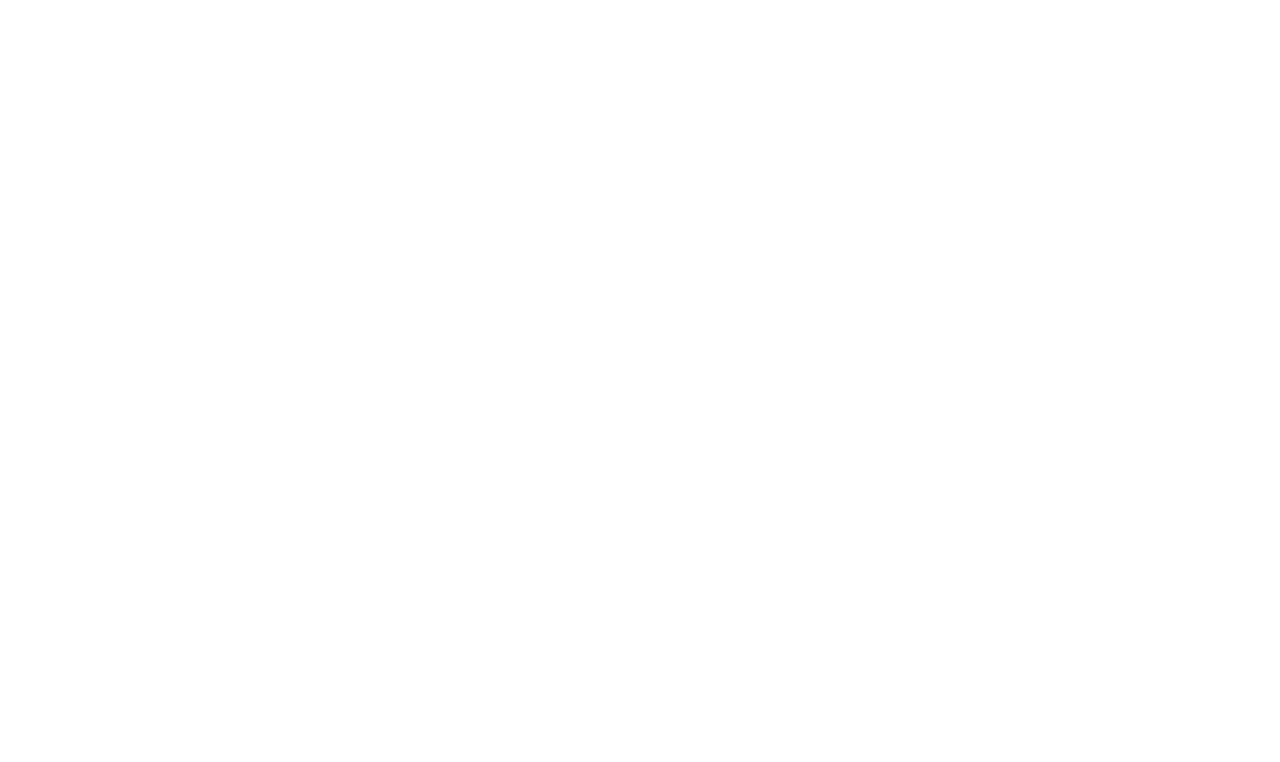
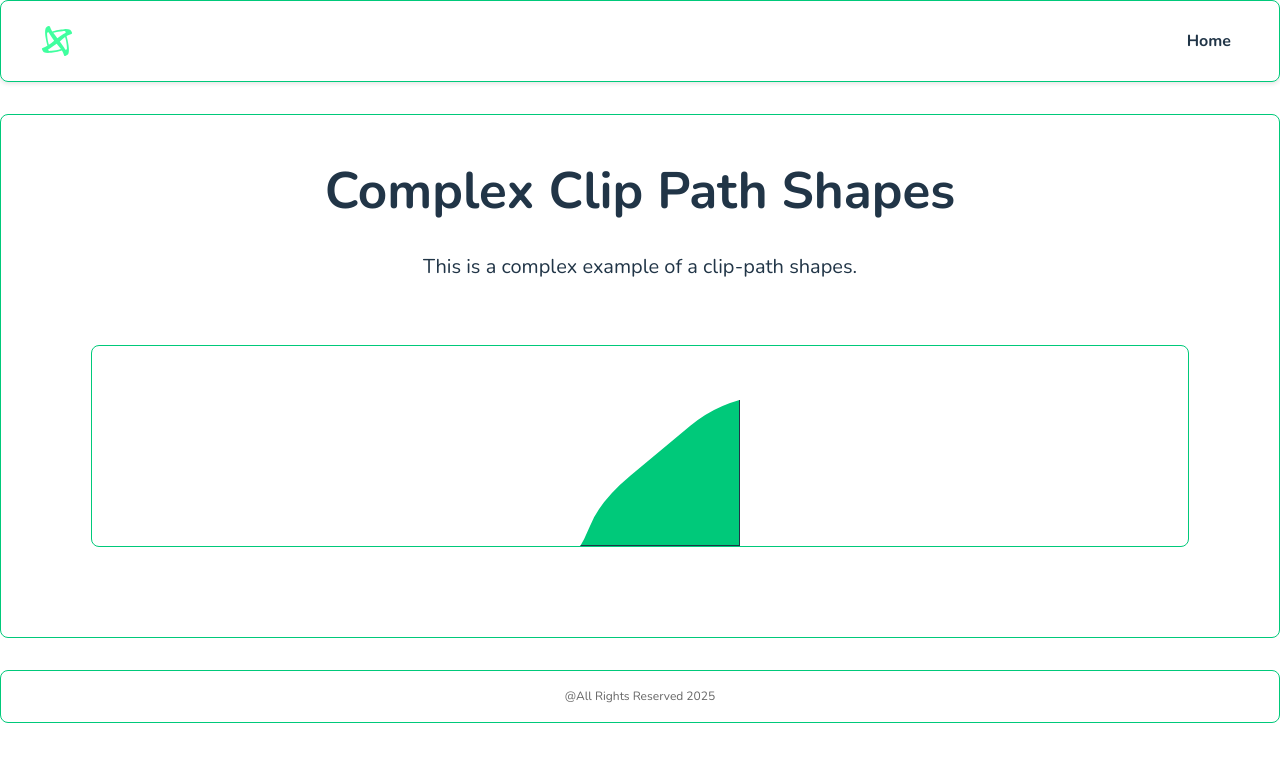
Before and after one commit to allasas11/css-clip-path-shapes, a React (Vite) app: page /complex-clip-path in a window 1280 px wide. Before the commit this address had no page. Shown: the top 762 px of the page. Built offline with nearby package versions, Linux system fonts and the light colour scheme.

Commit message:
more complex clip-path path function shape implemented

```diff
--- a/src/App.tsx
+++ b/src/App.tsx
@@ -2,6 +2,7 @@
 import Home from "./pages/HomePage";
 import MainPageLayout from "./layouts/MainPageLayout";
 import BasicClipPathShape from "./pages/BasicClipPathShape";
+import ComplexClipPathShape from "./pages/ComplexClipPathShape";
 
 function App() {
   return (
@@ -10,6 +11,7 @@
         <Route element={<MainPageLayout />}>
           <Route path="/" element={<Home />} />
           <Route path="/basic-clip-path" element={<BasicClipPathShape />} />
+          <Route path="/complex-clip-path" element={<ComplexClipPathShape />} />
 
         </Route>
       </Routes>
--- a/src/components/MainNavigation.module.scss
+++ b/src/components/MainNavigation.module.scss
@@ -28,3 +28,11 @@
    border-radius: 0.25rem;
    transition: background-color 0.3s, color 0.3s;
 }
+
+.logoContainer {
+   display: flex;
+   align-items: center;
+   justify-content: center;
+   height: 48px;
+   width: 48px;
+}
--- a/src/components/MainNavigation.tsx
+++ b/src/components/MainNavigation.tsx
@@ -4,7 +4,7 @@
   return (
     <nav className={styles.mainNavigation}>
       <div className={styles.logoContainer}>
-        Logo
+        <img src="/public/assets/Logo_1080x1080.svg" alt="Logo" className={styles.logoWrapper} />
       </div>
       <div className={styles.navigationContainer}>
         <ul className={styles.navigationList}>
--- a/src/index.css
+++ b/src/index.css
@@ -1,3 +1,9 @@
+*, *::before, *::after {
+  box-sizing: border-box;
+  margin: 0;
+  padding: 0;
+}
+
 :root {
   --bg-color: #242424;
   --text-color: #f9f9f9;
--- a/src/pages/BasicClipPathShape.tsx
+++ b/src/pages/BasicClipPathShape.tsx
@@ -3,8 +3,8 @@
 const BasicClipPathShape: React.FC = () => {
   return (
     <div>
-      <h1>Basic Clip Path Shape</h1>
-      <p>This is a basic example of a clip-path shape.</p>
+      <h1>Basic Clip Path Shapes</h1>
+      <p>This is a basic example of a clip-path shapes.</p>
       <ul className={styles.shapesListContainer}>
         <li className={styles.shapeItemCard}>
             <div className={styles.CircleShape}></div>
@@ -21,9 +21,6 @@
         <li className={styles.shapeItemCard}>
             <div className={styles.polygonShape}></div>
         </li>
-        <li className={styles.shapeItemCard}>
-            <div className={styles.pathShape}></div>
-        </li>
       </ul>
     </div>
   );
--- /dev/null
+++ b/src/pages/ComplexClipPathShape.module.scss
@@ -0,0 +1,27 @@
+.shapesListContainer {
+  max-width: 1280px;
+  margin: 0 auto;
+  padding: clamp(1rem, 2vw, 2rem);
+  list-style: none;
+  display: flex;
+  flex-wrap: wrap;
+}
+
+.shapeItemCard {
+  display: flex;
+  align-items: center;
+  justify-content: center;
+  flex-direction: column;
+  flex: 1 1 320px;
+  margin: 1rem;
+  border: 1px solid var(--accent-color);
+  border-radius: clamp(0.25rem, 1vw, 0.5rem);
+}
+
+.pathFunctionShape {
+  width: 200px;
+  height: 200px;
+  background-color: var(--accent-color);
+  clip-path: path('M20,230 Q40,205 50,180 T90,130 T150,80 T220,50 T290,20 L290,230 Z');
+  border: 1px solid var(--text-color);
+}
--- /dev/null
+++ b/src/pages/ComplexClipPathShape.tsx
@@ -0,0 +1,16 @@
+import styles from "./ComplexClipPathShape.module.scss";
+
+const ComplexClipPathShape: React.FC = () => {
+  return (
+    <div>
+      <h1>Complex Clip Path Shapes</h1>
+      <p>This is a complex example of a clip-path shapes.</p>
+      <ul className={styles.shapesListContainer}>
+        <li className={styles.shapeItemCard}>
+            <div className={styles.pathFunctionShape}></div>
+        </li>
+      </ul>
+    </div>
+  );
+}
+ export default ComplexClipPathShape;
--- a/src/pages/HomePage.tsx
+++ b/src/pages/HomePage.tsx
@@ -11,13 +11,13 @@
           <li className={styles.shapeItemCard}>
             <a
               className={styles.shapeLink}
-              href="/basic-clip-path">Basic Clip Path
+              href="/basic-clip-path">Basic Clip Path Shapes
             </a>
           </li>
           <li className={styles.shapeItemCard}>
             <a
               className={styles.shapeLink}
-              href="/complex-clip-path">Complex Clip Path
+              href="/complex-clip-path">Complex Clip Path Shapes
             </a>
           </li>
         </ul>
```
